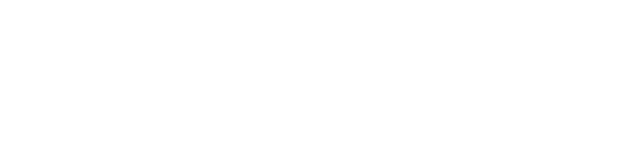
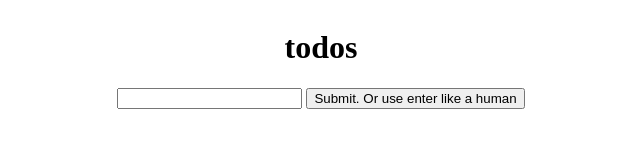
Before and after one commit to FranciscoTurro/todo, a plain HTML site: page index.html in a window 1280 px wide. Shown: the whole page, without its empty margins (319-959 px from the left). Drawn offline with Linux system fonts and the light colour scheme.

Commit message:
Initial commit. Basic logic added

```diff
--- a/index.html
+++ b/index.html
@@ -1,14 +1,19 @@
 <!DOCTYPE html>
 <html lang="en">
-<head>
-    <meta charset="UTF-8">
-    <meta http-equiv="X-UA-Compatible" content="IE=edge">
-    <meta name="viewport" content="width=device-width, initial-scale=1.0">
+  <head>
+    <meta charset="UTF-8" />
+    <meta name="viewport" content="width=device-width, initial-scale=1.0" />
     <script defer src="script.js"></script>
     <link rel="stylesheet" href="styles.css" />
     <title>To-do master</title>
-</head>
-<body>
-
-</body>
+  </head>
+  <body>
+    <div class="big">
+      <h1>todos</h1>
+      <form id="formID">
+        <input type="text" id="test" />
+        <button type="submit">Submit. Or use enter like a human</button>
+      </form>
+    </div>
+  </body>
 </html>
--- a/script.js
+++ b/script.js
@@ -0,0 +1,7 @@
+const form = document.getElementById("formID");
+const input = document.getElementById("test");
+
+form.addEventListener("submit", () => {
+  //   e.preventDefault(); i have no idea what this might be but i leave this commented just in case. if you use it put e above
+  alert(input.value);
+});
--- a/styles.css
+++ b/styles.css
@@ -0,0 +1,6 @@
+.big {
+    display: flex;
+    flex-direction: column;
+    align-items: center;
+    justify-content: center;
+}
```
Also changed, not shown: images/filter_list_FILL0_wght400_GRAD0_opsz48.png (added).
